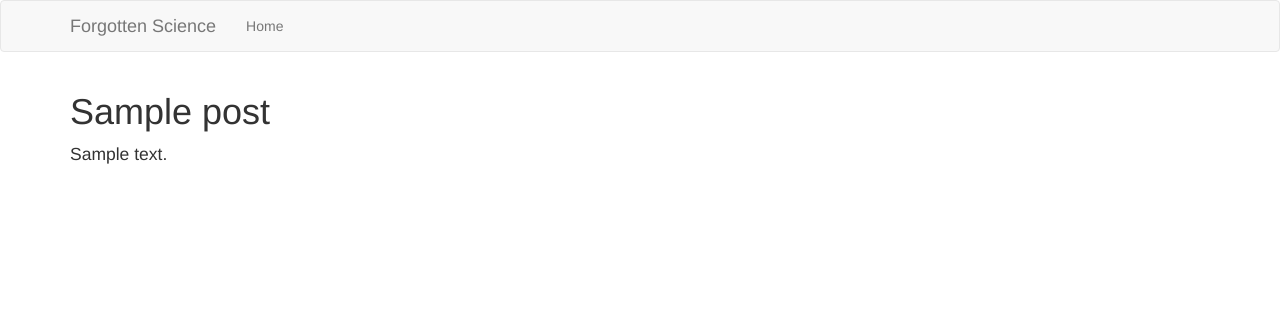
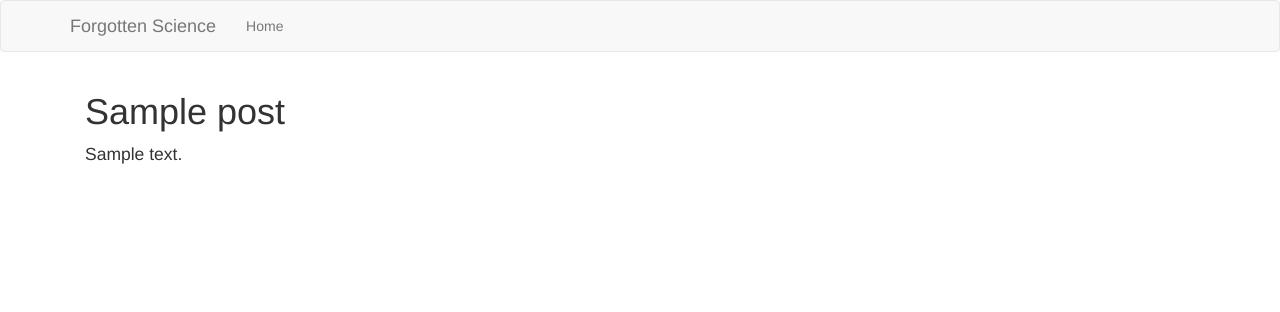
Before and after one commit to athkishore/fgsci, a Flask app: a page that uses app/templates/view_post.html in a window 1280 px wide. Shown: the top 312 px of the page. Run offline with Flask 2, Linux system fonts and the light colour scheme; tables that the repository leaves empty hold one stand-in row (values such as "Sample post"); parts of the project's set-up code (start-up, migrations or seed data) failed here and were passed over; some libraries are stand-ins or nearby versions.

Commit message:
corrected error

```diff
--- a/app/templates/view_post.html
+++ b/app/templates/view_post.html
@@ -1,7 +1,7 @@
 {% extends "base.html" %}
 
 {% block app_content %}
-<div class+"container">
+<div class="container">
   {% if post.title %}
   <h1>{{ post.title }}</h1>
   {% endif %}
```
